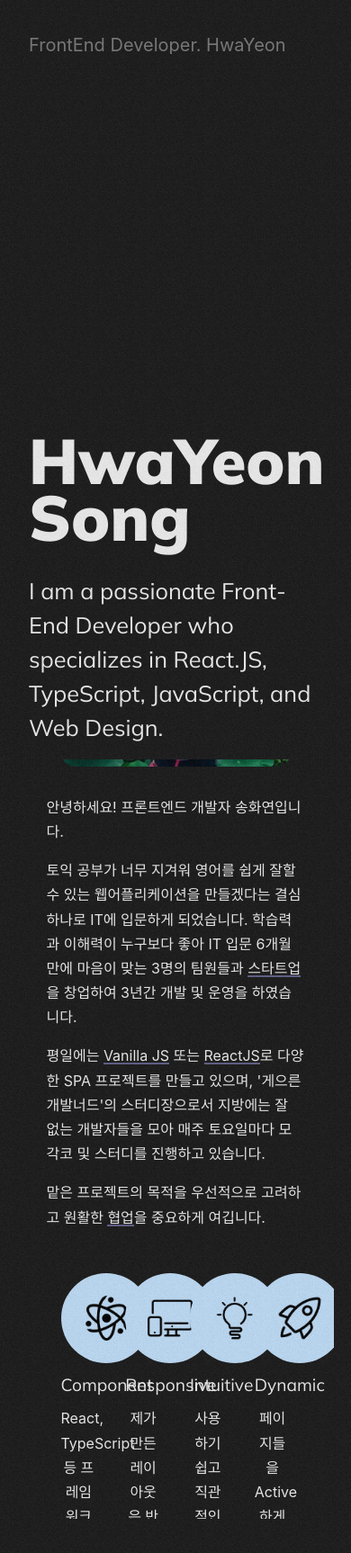
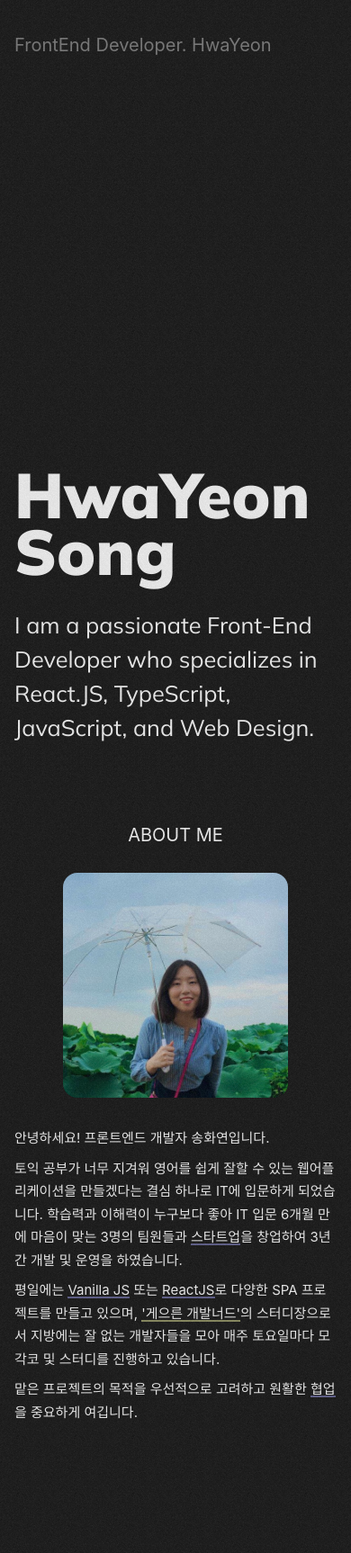
Before and after one commit to eee0930/frontend_portfolio, a React (Create React App) app: page / in a window 390 px wide. Shown: the top 1726 px of the page at 90% size. Built offline with nearby package versions, Linux system fonts and the light colour scheme.

Commit message:
fix: 레이아웃 수정

```diff
--- a/src/components/AboutMe.tsx
+++ b/src/components/AboutMe.tsx
@@ -3,7 +3,6 @@ import GrungeContainer from './GrungeContianer';
 import { motion } from 'framer-motion';
 
 const AboutMeContainer = styled(motion.div)`
-  width: 90%;
   margin: 0 auto;
   height: 100vh;
   position: sticky;
@@ -12,6 +11,10 @@ const AboutMeContainer = styled(motion.div)`
   justify-content: center;
   align-items: center;
   overflow: hidden;
+  width: 100%;
+  @media (min-width: 991.5px) {
+    width: 90%;
+  }
 `;
 const AboutMeCover = styled(motion.div)`
   width: 100%;
@@ -20,18 +23,19 @@ const AboutMeCover = styled(motion.div)`
 `;
 const TextContent = styled.div`
   padding: 2rem;
-  text-align: left;
+  text-align: center;
   font-size: 20px;
 
   color: rgb(245, 245, 245);
   @media (min-width: 991.5px) {
     padding: 0 3rem;
+    text-align: left;
   }
 `;
 const Introduction = styled(motion.div)`
-  font-size: 16px;
+  font-size: 15px;
   line-height: 1.7;
-  padding: 2rem;
+  padding: 2rem 1rem;
   color: rgb(245, 245, 245);
   span,
   a {
@@ -53,11 +57,14 @@ const Introduction = styled(motion.div)`
     background-color: rgba(254, 255, 167, 0.5);
   }
   .phase {
-    margin-bottom: 1rem;
+    margin-bottom: 0.5rem;
   }
   @media (min-width: 991.5px) {
     font-size: 18px;
     padding: 0;
+    .phase {
+      margin-bottom: 1rem;
+    }
   }
 `;
 const ImageContainer = styled(motion.div)`
@@ -65,7 +72,7 @@ const ImageContainer = styled(motion.div)`
 `;
 const Image = styled(motion.div)`
   width: 100%;
-  max-width: 300px;
+  max-width: 250px;
   aspect-ratio: 1 / 1;
   background-repeat: no-repeat;
   background-size: cover;
@@ -216,7 +223,10 @@ function AboutMe() {
               </div>
             </div>
             <ButtonSection variants={IconVBounce} className="row">
-              <IconSection variants={IconOpacity} className="col-3">
+              <IconSection
+                variants={IconOpacity}
+                className="d-none d-md-inline-block col-6 col-xl-3"
+              >
                 <Icon>
                   <img
                     src={`${process.env.PUBLIC_URL}/img/atom.png`}
@@ -229,7 +239,10 @@ function AboutMe() {
                   능숙하게 합니다.
                 </IconDetail>
               </IconSection>
-              <IconSection variants={IconOpacity} className="col-3">
+              <IconSection
+                variants={IconOpacity}
+                className="d-none d-md-inline-block ol-6 col-xl-3"
+              >
                 <Icon>
                   <img
                     src={`${process.env.PUBLIC_URL}/img/responsive.png`}
@@ -241,7 +254,10 @@ function AboutMe() {
                   제가 만든 레이아웃은 반응형, 웹 접근성을 항상 고려합니다.
                 </IconDetail>
               </IconSection>
-              <IconSection variants={IconOpacity} className="col-3">
+              <IconSection
+                variants={IconOpacity}
+                className="d-none d-md-inline-block col-6 col-xl-3"
+              >
                 <Icon>
                   <img
                     src={`${process.env.PUBLIC_URL}/img/creative.png`}
@@ -253,7 +269,10 @@ function AboutMe() {
                   사용하기 쉽고 직관적인 UX/UI를 선호합니다.
                 </IconDetail>
               </IconSection>
-              <IconSection variants={IconOpacity} className="col-3">
+              <IconSection
+                variants={IconOpacity}
+                className="d-none d-md-inline-block col-6 col-xl-3"
+              >
                 <Icon>
                   <img
                     src={`${process.env.PUBLIC_URL}/img/rocket.png`}
--- a/src/components/ContactMe.tsx
+++ b/src/components/ContactMe.tsx
@@ -2,7 +2,6 @@ import { styled } from 'styled-components';
 import GrungeContainer from './GrungeContianer';
 import { motion } from 'framer-motion';
 const AboutMeContainer = styled(motion.div)`
-  width: 90%;
   margin: 0 auto;
   height: 100vh;
   position: sticky;
@@ -11,6 +10,10 @@ const AboutMeContainer = styled(motion.div)`
   justify-content: center;
   align-items: center;
   overflow: hidden;
+  width: 100%;
+  @media (min-width: 991.5px) {
+    width: 90%;
+  }
 `;
 const AboutMeCover = styled(motion.div)`
   width: 100%;
@@ -19,23 +22,23 @@ const AboutMeCover = styled(motion.div)`
 `;
 const TextContent = styled.div`
   padding: 2rem;
-  text-align: left;
+  text-align: center;
   font-size: 20px;
 
   color: rgb(245, 245, 245);
   @media (min-width: 991.5px) {
     padding: 0 3rem;
+    text-align: left;
   }
 `;
 const Introduction = styled(motion.div)`
   font-size: 16px;
   line-height: 1.7;
-  padding: 2rem;
+  padding: 1rem;
+  text-align: center;
   color: rgb(245, 245, 245);
   .email {
-    font-size: 5vmax;
-    line-height: 0.8;
-    letter-spacing: -3px;
+    font-size: 7.5vmin;
   }
   span,
   a {
@@ -62,10 +65,19 @@ const Introduction = styled(motion.div)`
   @media (min-width: 991.5px) {
     font-size: 18px;
     padding: 0;
+    text-align: left;
+    .email {
+      font-size: 5vmax;
+      line-height: 0.8;
+      letter-spacing: -3px;
+    }
   }
 `;
 const ButtonSection = styled(motion.div)`
-  margin-top: 5rem;
+  margin-top: 3rem;
+  @media (min-width: 991.5px) {
+    margin-top: 5rem;
+  }
 `;
 const Button = styled.button`
   border: 2px solid #e8e8e8;
--- a/src/components/Header.tsx
+++ b/src/components/Header.tsx
@@ -23,16 +23,16 @@ const HeaderNav = styled.nav`
   position: relative;
 `;
 const NavContainer = styled.div`
-  padding: 0 2rem;
+  padding: 0 1rem;
   align-content: flex-start;
   align-items: flex-start;
   display: flex;
   flex: none;
   flex-direction: row;
   flex-wrap: nowrap;
-  height: min-content;
+  height: max-content;
   justify-content: space-between;
-  overflow: hidden;
+  //overflow: hidden;
   width: 100%;
   position: relative;
 
@@ -67,9 +67,9 @@ const MenuSection = styled.div`
     flex-direction: row;
     flex-wrap: nowrap;
     gap: 48px;
-    height: min-content;
+    height: max-content;
     justify-content: center;
-    overflow: hidden;
+    //overflow: hidden;
     padding: 0;
     position: relative;
     width: max-content;
@@ -102,7 +102,7 @@ function Header({ scrollCallback }: IHeader) {
                 target="_blank"
                 rel="noreferrer"
               >
-                <i className="fa-brands fa-github" />
+                <i className="fa-brands fa-github fa-lg" />
               </a>
             </MenuEle>
           </MenuSection>
--- a/src/components/Intro.tsx
+++ b/src/components/Intro.tsx
@@ -7,7 +7,6 @@ const JumboTitleConver = styled.div`
   left: 0;
   right: 0;
   width: 100%;
-
   display: flex;
   flex-wrap: wrap;
   color: rgb(245, 245, 245);
@@ -20,7 +19,7 @@ const CoverWrap = styled.div`
   flex: 0 0 100%;
   max-width: 100%;
   align-self: end;
-  padding: 1rem 2rem;
+  padding: 1rem;
 `;
 const JumboTitle = styled(CoverWrap)`
   font-size: 18vmin;
--- a/src/components/Works.tsx
+++ b/src/components/Works.tsx
@@ -8,25 +8,32 @@ import WorkModal from './WorkModal';
 const WorksContainer = styled.div`
   position: sticky;
   top: 0;
-  width: 90%;
   height: 100vh;
   margin: 0 auto;
   display: flex;
   justify-content: center;
   align-items: center;
   overflow: hidden;
+  width: 100%;
+  @media (min-width: 991.5px) {
+    width: 90%;
+  }
 `;
 const Title = styled.div`
   position: absolute;
   top: 10rem;
   left: 0;
   font-size: 20px;
-  width: 30%;
-  padding-left: 3rem;
-  //text-align: center;
+  width: 100%;
+  text-align: center;
   font-weight: bold;
   color: #292929;
   text-transform: uppercase;
+  @media (min-width: 991.5px) {
+    padding-left: 3rem;
+    text-align: left;
+    width: 30%;
+  }
 `;
 const TickerContainer = styled.div`
   width: 100%;
```
